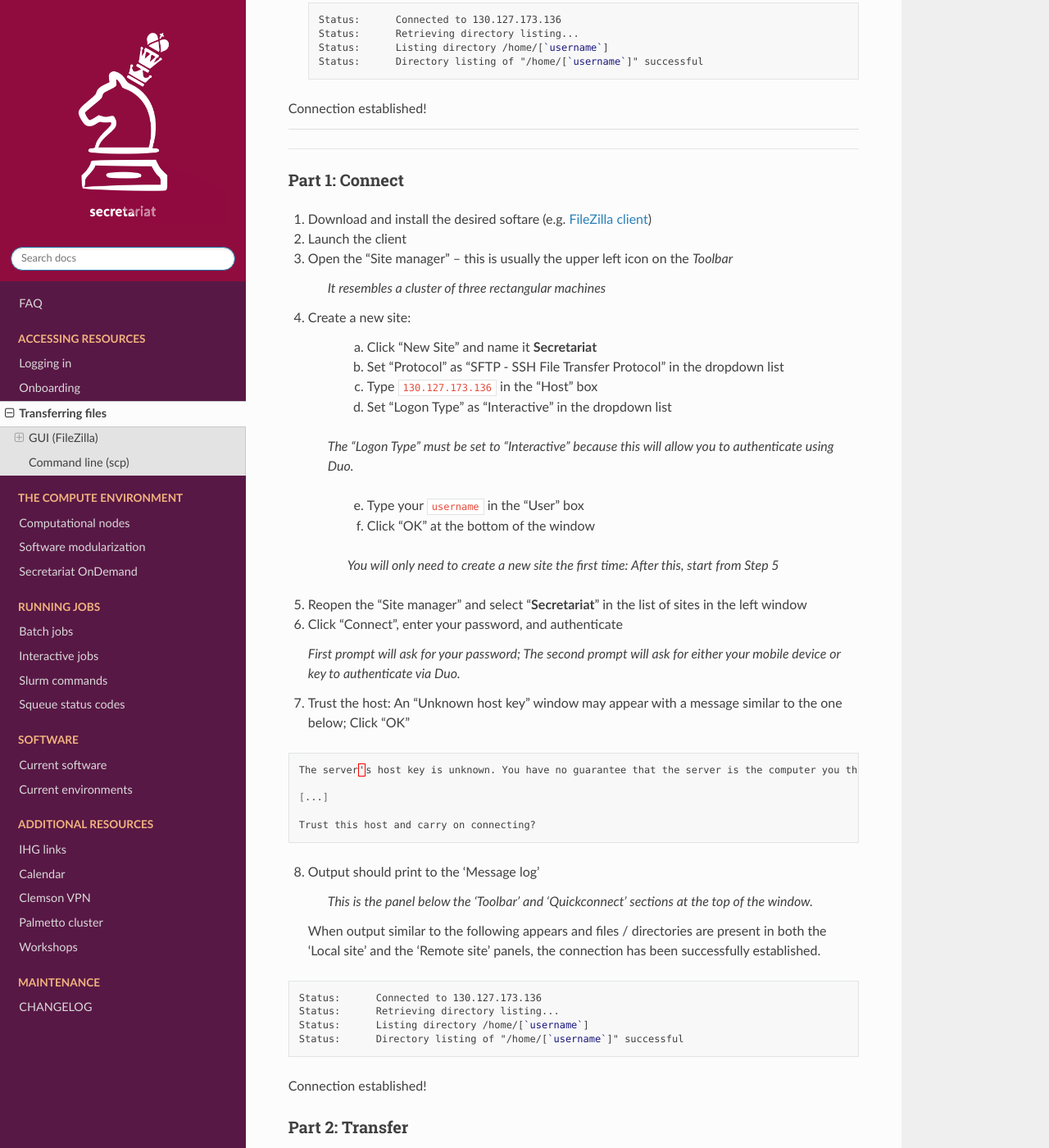
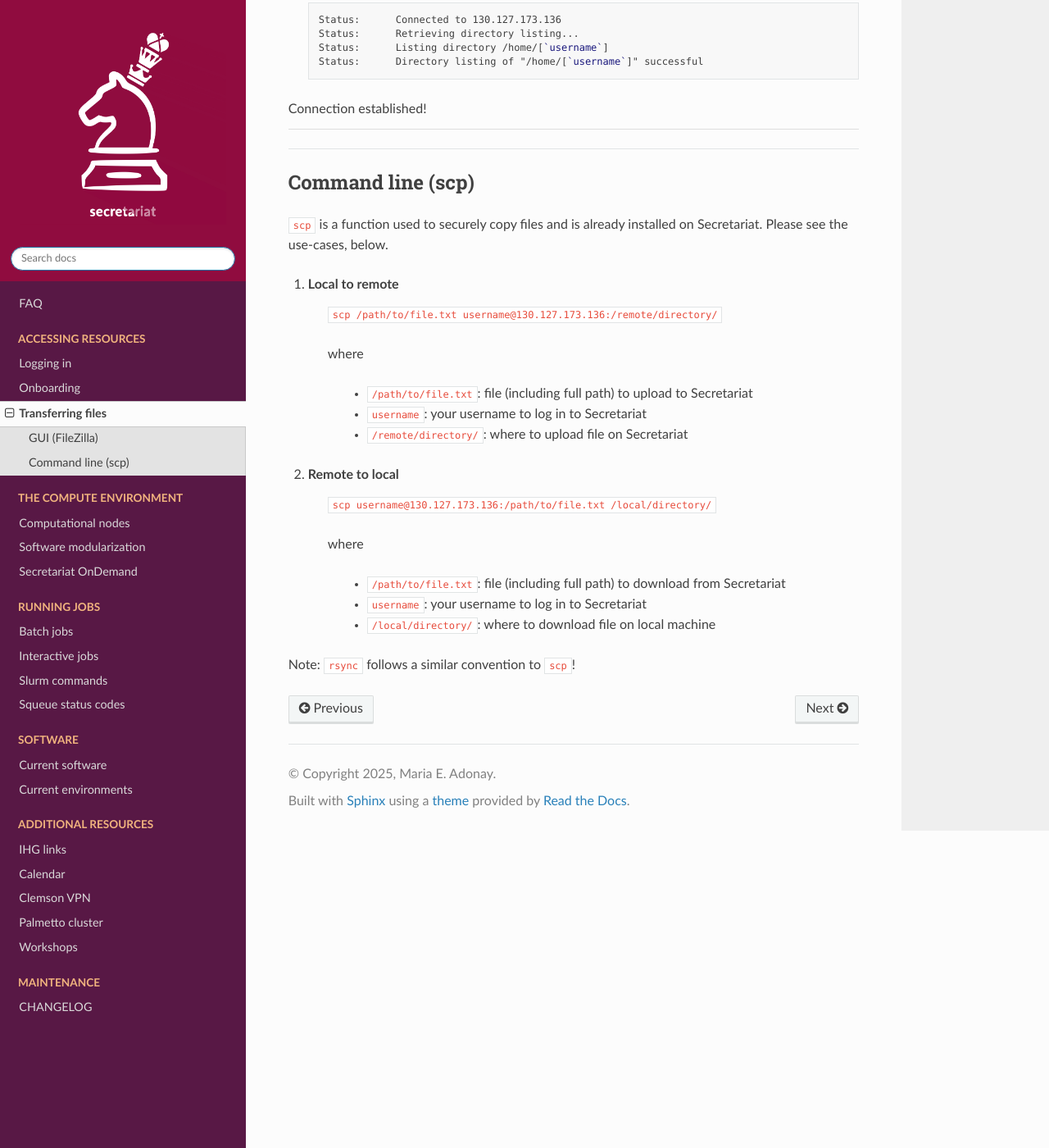
Before and after one commit to amalgamaria/secretariat, a Sphinx documentation site: the page built from docs/access/transfer.rst, in a window 1280 px wide and 1400 px high, scrolled down 1821 px. Shown: the whole window at 82% size. Built offline with Sphinx 7.4.7 and the Read the Docs theme 3.1.0, drawn with Linux system fonts in a browser that asks for light colours; pages that are not in the unit, such as notebooks, are missing from menus; some of the changed text lies outside the part shown.

Commit message:
Remove original version of GUI section

```diff
--- a/docs/access/transfer.rst
+++ b/docs/access/transfer.rst
@@ -137,107 +137,6 @@ GUI (FileZilla)
 
 ----
 
-Part 1: Connect
-^^^^^^^^^^^^^^^
-
-1. Download and install the desired softare (e.g. `FileZilla client`_)
-2. Launch the client
-3. Open the "Site manager" -- this is usually the upper left icon on the *Toolbar*
-
-	*It resembles a cluster of three rectangular machines*
-
-4. Create a new site:
-
-	a. Click "New Site" and name it **Secretariat**
-	b. Set "Protocol" as "SFTP - SSH File Transfer Protocol" in the dropdown list
-	c. Type ``130.127.173.136`` in the "Host" box
-	d. Set "Logon Type" as "Interactive" in the dropdown list
-
-       *The "Logon Type" must be set to "Interactive" because this will allow you to authenticate using Duo.*
-
-	e. Type your ``username`` in the "User" box
-	f. Click "OK" at the bottom of the window
-
-	*You will only need to create a new site the first time: After this, start from Step 5*
-
-5. Reopen the "Site manager" and select "**Secretariat**" in the list of sites in the left window
-
-6. Click "Connect", enter your password, and authenticate
-
-   *First prompt will ask for your password; The second prompt will ask for either your mobile device or key to authenticate via Duo.*
-
-7. Trust the host: An "Unknown host key" window may appear with a message similar to the one below; Click "OK"
-
-.. code-block:: bash
-
-   The server's host key is unknown. You have no guarantee that the server is the computer you think it is.
-
-   [...]
-
-   Trust this host and carry on connecting?
-
-8. Output should print to the 'Message log'
-
-	*This is the panel below the 'Toolbar' and 'Quickconnect' sections at the top of the window.*
-
-   When output similar to the following appears and files / directories are present in both the 'Local site' and the 'Remote site' panels, the connection has been successfully established.
-
-.. code-block:: rst
-
-   Status:	Connected to 130.127.173.136
-   Status:	Retrieving directory listing...
-   Status:	Listing directory /home/[`username`]
-   Status:	Directory listing of "/home/[`username`]" successful
-
-Connection established!
-
-Part 2: Transfer
-^^^^^^^^^^^^^^^^
-
-Once you have established a connection, you may initiate uploads and downloads between the two sites.
-
-1. **Upload: Local-to-remote**
-
-	a. Locate the file(s) / folder(s) to upload
-
-		*Within the 'Local site' window, select the file(s) / folder(s)*
-
-	b. Locate the destination folder
-
-		*Within the 'Remote site' window, select the destination folder*
-
-	c. Right click the file(s) / folder(s) to upload; Select "Upload" in the drop down list that appears
-
-		i. The transfer should initiate; You may track your progress in the "Transfer queue"
-
-			*This is the panel at the bottom of the window*
-
-		ii. Once the files appear in the "Successful transfers" tab of the "Transfer queue", the file has been successfully transferred from the local site to the remote site
-
-	Transfer complete!
-
-2. **Download: Remote-to-local**
-
-	a. Locate the file(s) / folder(s) to download
-
-		*Within the 'Remote site' window, select the file(s) / folder(s)*
-
-	b. Locate the destination folder
-
-		*Within the 'Local site' window, select the destination folder*
-
-	c. Right click the file(s) / folder(s) to download; Select "Download" in the drop down list that appears
-
-		i. The transfer should initiate; You may track your progress in the "Transfer queue"
-
-			*This is the panel at the bottom of the window*
-
-		ii. Once the files appear in the "Successful transfers" tab of the "Transfer queue", the file has been successfully transferred from the remote site to the local site
-
-	Transfer complete!
-
-----
-
 Command line (scp)
 ------------------
 
```
